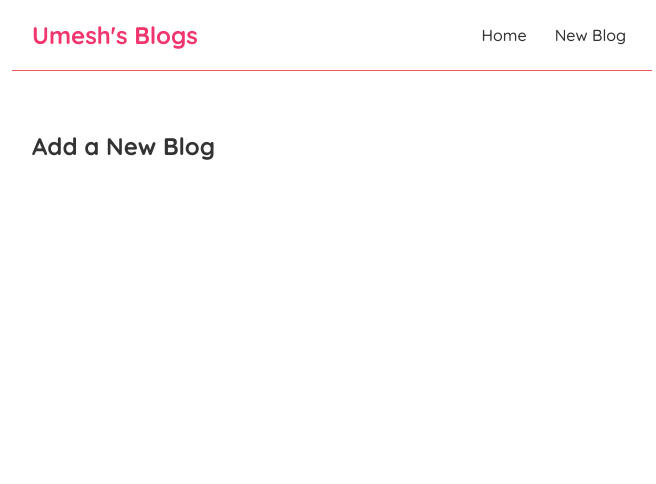
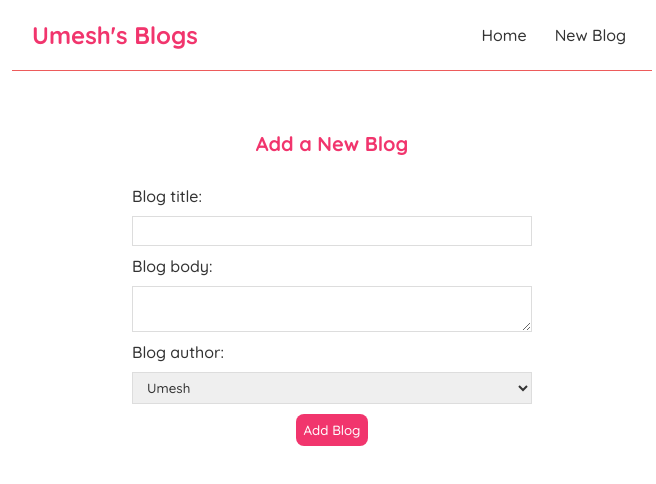
Before and after one commit to umeshbagade/MyBlogs, a React (Create React App) app: page /create in a window 1280 px wide. Shown: the top 484 px of the page, without its empty margins (308-964 px from the left). Built offline with nearby package versions, Linux system fonts and the light colour scheme.

Commit message:
Input form created | states created

```diff
--- a/src/BlogDetails.js
+++ b/src/BlogDetails.js
@@ -1,10 +1,20 @@
 import { useParams } from "react-router-dom/cjs/react-router-dom.min";
+import useFetch from "./useFetch";
 const BlogDetails = () => {
 
     const { id } = useParams();
+    const {data:blog , isLoading, error } = useFetch("http://localhost:8000/blogs/"+ id);
     return (
         <div className="blog-details">
-            <h2>blog details - {id}</h2>
+            { isLoading && <div>Loading...</div>}
+            { error && <div>{error}</div>}
+            { blog && (
+                <article>
+                    <h2> {blog.title}</h2>
+                    <p> Written By {blog.author}</p>
+                    <div> {blog.body} </div>
+                </article>
+            )}
         </div>
      );
 }
--- a/src/Create.js
+++ b/src/Create.js
@@ -1,7 +1,49 @@
+import { useState } from "react";
+
 const Create = () => {
+
+    const [title, setTitle] = useState("")
+    const [author, setAuthor] = useState("umesh")
+    const [body, setBody]   = useState("")
+
     return (
         <div className="create">
             <h2>Add a New Blog</h2>
+            <form >
+                <label>Blog title:</label>
+                <input
+                    type="text"
+                    required
+                    value = {title}
+                    onChange = {(e)=>{
+                        setTitle(e.target.value)
+                    }}
+                />
+
+                <label>Blog body:</label>
+                <textarea
+                    required
+                    value = {body}
+                    onChange = {(e)=>{
+                        setBody(e.target.value)
+                    }}
+                ></textarea>
+
+                <label >Blog author:</label>
+                <select
+                    onChange={(e)=>{
+                        setAuthor(e.target.value)
+                    }}
+                    value = {author}
+                >
+                    <option value="umesh">Umesh</option>
+                    <option value="vaishnav">Vaishnav</option>
+                </select>
+
+                <button>Add Blog</button>
+                <br />
+
+            </form>
         </div>
      );
 }
--- a/src/index.css
+++ b/src/index.css
@@ -17,6 +17,7 @@
 
 .navbar h1{
   color: #f1356d;
+
 }
 .navbar .links{
   margin-left: auto;
@@ -54,3 +55,50 @@
 .blog-preview a{
   text-decoration: none;
 }
+
+.blog-details h2 {
+  font: size 16px;
+  color: #f1356d;
+  margin-bottom: 10px;
+}
+
+.blog-details div{
+  margin: 20px 0;
+}
+
+ /* create a new bloe form */
+ .create {
+  text-align : center;
+  margin: 0 auto;
+  max-width: 400px;
+ }
+
+ .create label{
+  text-align: left;
+  display: block;
+ }
+
+ .create h2{
+  font-size: 20px;
+  color: #f1356d;
+  margin-bottom: 30px;
+ }
+
+ .create input, .create textarea, .create select{
+  width: 100%;
+  padding: 6px 10px;
+  margin: 10px 0;
+  border: 1px solid #ddd;
+  box-sizing: border-box;
+  display: block;
+ }
+
+ .create button{
+
+  background: #f1356d;
+  color: #fff;
+  border: 0;
+  padding: 8px;
+  border-radius: 8px;
+  cursor: pointer;
+ }
```
